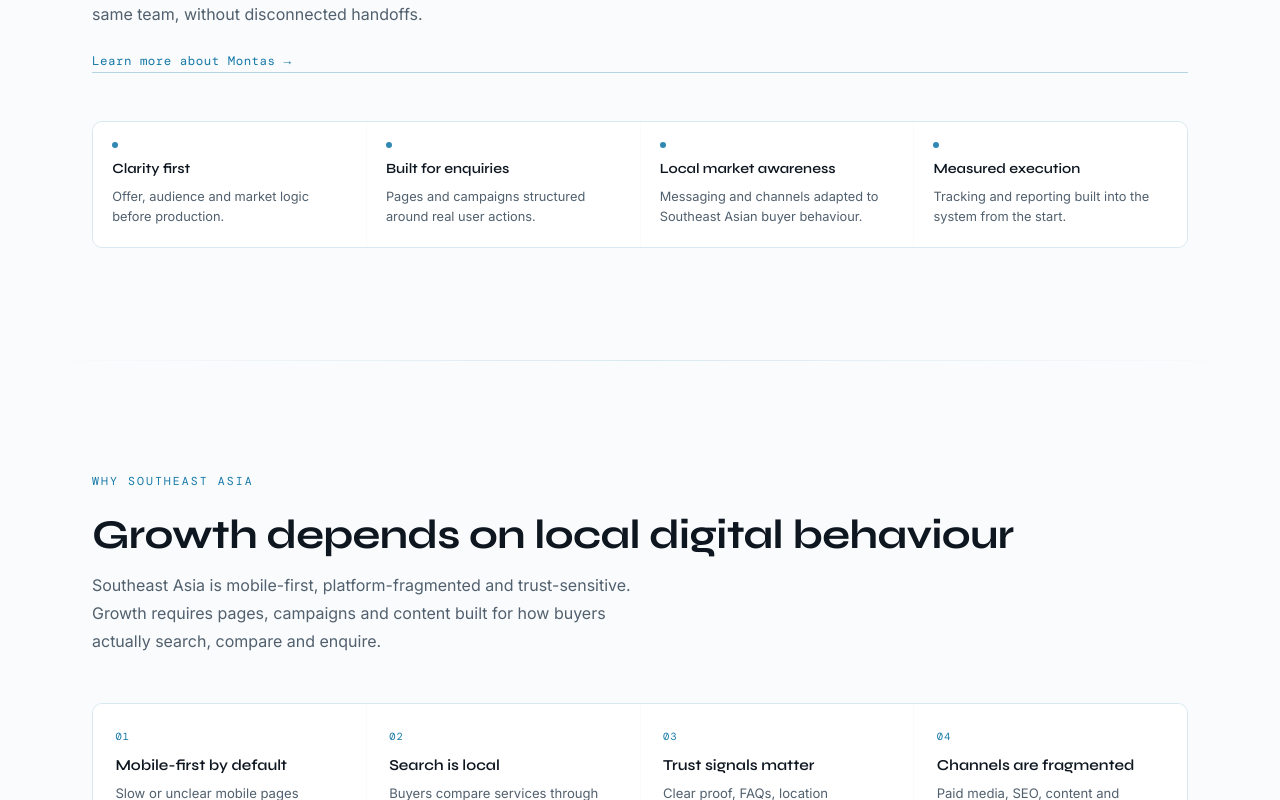
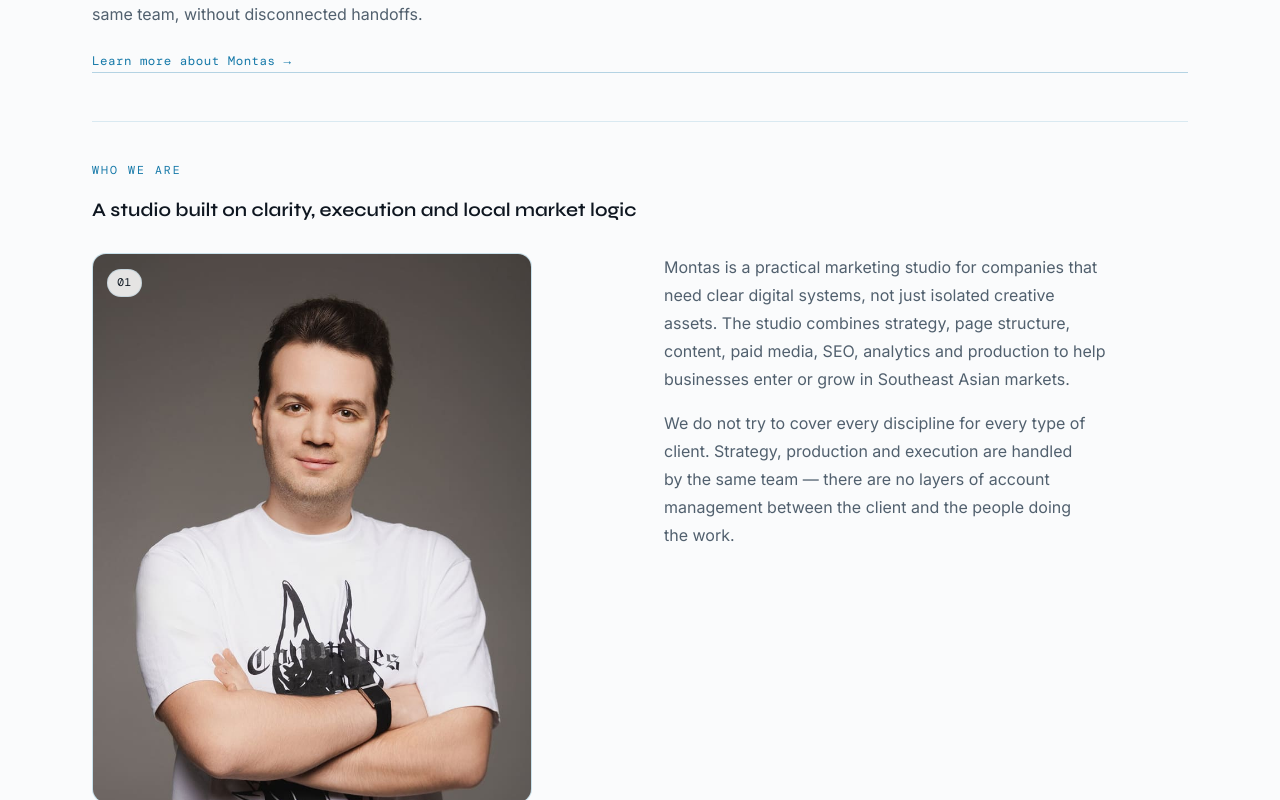
Before and after one commit to Guy4resh-stack/montas-asia-website, a React (Vite) app: page / in a window 1280 px wide. Shown: the part 6040-6840 px from the top of the page. Built offline with nearby package versions, Linux system fonts and the light colour scheme; a web font is replaced by a local one.

Commit message:
fix: fill out Who We Are subsection with copy, move value cards below it

```diff
--- a/src/components/HomepageAboutSection.jsx
+++ b/src/components/HomepageAboutSection.jsx
@@ -1,10 +1,12 @@
 import { Link } from 'react-router-dom';
+import TeamCarousel from './TeamCarousel.jsx';
 
 /**
- * HomepageAboutSection — compact About Montas preview for the homepage.
- * Text-only intro (no imagery) — it leads straight into WhoWeAreSection's
- * team carousel right below it. Uses isolated .has-* class names —
- * nothing here affects /about page styles.
+ * HomepageAboutSection — About Montas, homepage section.
+ * Text-only intro (no imagery), followed by a "Who we are" subsection
+ * (sub-label + sub-heading + team portrait carousel) inside the same
+ * section — not a separate top-level section. Uses isolated .has-*
+ * class names — nothing here affects /about page styles.
  */
 
 const VALUES = [
@@ -43,7 +45,24 @@ export default function HomepageAboutSection() {
         <Link to="/about" className="has-about-link">Learn more about Montas →</Link>
       </div>
 
-      {/* Compact value cards */}
+      {/* "Who we are" — subsection of About Montas, not a separate section */}
+      <div className="has-subsection">
+        <div className="has-subheader fade-up">
+          <div className="section-label">Who we are</div>
+          <h3>A studio built on clarity, execution and local market logic</h3>
+        </div>
+        <div className="has-main">
+          <div className="has-carousel-col fade-up">
+            <TeamCarousel />
+          </div>
+          <div className="has-copy fade-up">
+            <p>Montas is a practical marketing studio for companies that need clear digital systems, not just isolated creative assets. The studio combines strategy, page structure, content, paid media, SEO, analytics and production to help businesses enter or grow in Southeast Asian markets.</p>
+            <p>We do not try to cover every discipline for every type of client. Strategy, production and execution are handled by the same team — there are no layers of account management between the client and the people doing the work.</p>
+          </div>
+        </div>
+      </div>
+
+      {/* Compact value cards — closes out the whole About Montas block */}
       <div className="has-values">
         {VALUES.map((v) => (
           <div key={v.title} className="has-value-card fade-up">
--- a/src/index.css
+++ b/src/index.css
@@ -2536,12 +2536,6 @@ nav a.nav-active {
 
 .has-header h2 { max-width: 560px; text-wrap: balance; margin-top: 0.5rem; }
 
-.has-main {
-  display: grid;
-  grid-template-columns: 1fr 1fr;
-  gap: 3rem;
-  align-items: start;
-}
 .has-copy { display: flex; flex-direction: column; gap: 1rem; }
 .has-copy p { font-size: 1rem; line-height: 1.75; text-wrap: pretty; max-width: 44ch; }
 /* About Montas is now a text-only intro (no image column) — let its
@@ -2560,10 +2554,26 @@ nav a.nav-active {
 }
 .has-about-link:hover { border-color: var(--green-accent); }
 
-/* .has-carousel-col is shared with WhoWeAreSection's carousel column */
 .has-carousel-col {
   display: flex;
   justify-content: flex-start;
+}
+
+/* "Who we are" subsection — team carousel + copy, nested inside About Montas */
+.has-subsection {
+  display: flex;
+  flex-direction: column;
+  gap: 2rem;
+  padding-top: 2.5rem;
+  border-top: 1px solid var(--border);
+}
+.has-subheader h3 { max-width: 560px; text-wrap: balance; margin-top: 0.5rem; }
+
+.has-main {
+  display: grid;
+  grid-template-columns: 1fr 1fr;
+  gap: 3rem;
+  align-items: start;
 }
 
 .has-values {
```
